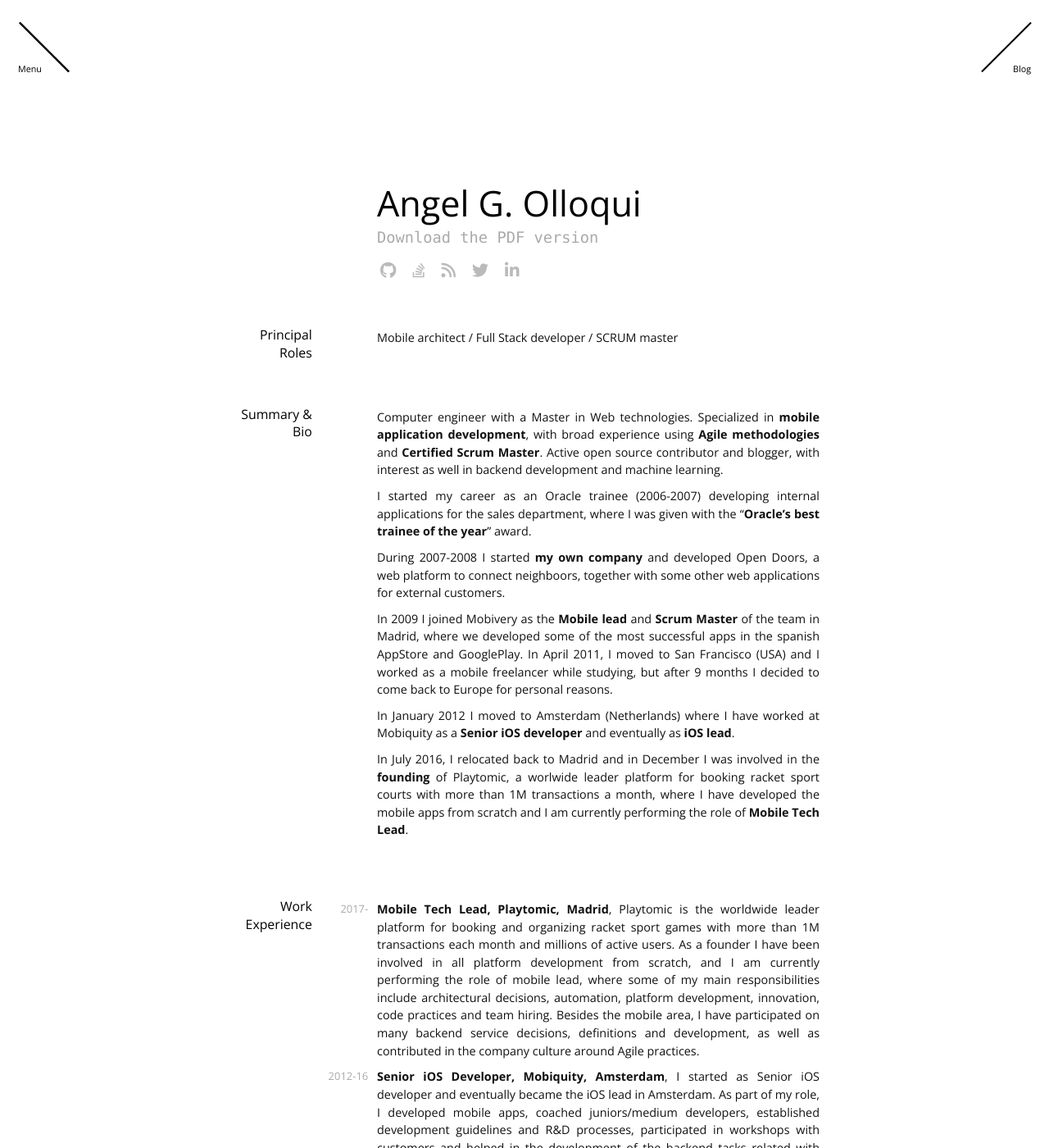
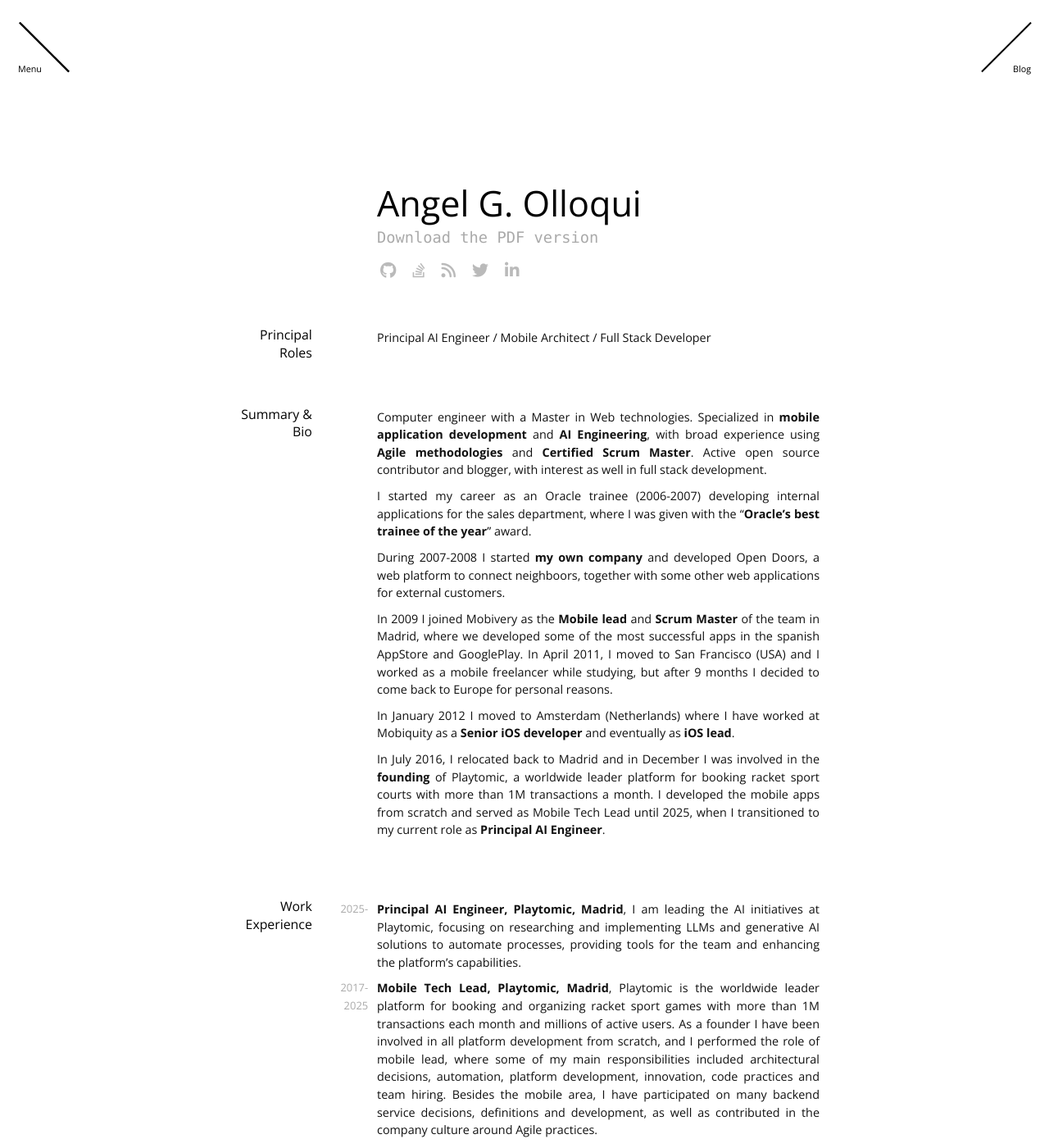
Before and after one commit to angelolloqui/angelolloqui.github.io, a Jekyll site: the page built from index.md, in a window 1280 px wide and 1400 px high. Shown: the whole window at 82% size. Built offline with Jekyll 4.4.1, drawn with Linux system fonts in a browser that asks for light colours; nearby versions of some CDN libraries; some web fonts are replaced.

Commit message:
Updated bio to reflect transition to Principal AI Engineer role and added a new blog post announcing the career shift to AI Engineering.

```diff
--- a/index.md
+++ b/index.md
@@ -14,10 +14,10 @@
 </div>
 
 ## Principal Roles
-Mobile architect / Full Stack developer / SCRUM master
+Principal AI Engineer / Mobile Architect / Full Stack Developer
 
 ## Summary & Bio
-Computer engineer with a Master in Web technologies. Specialized in **mobile application development**, with broad experience using **Agile methodologies** and **Certified Scrum Master**. Active [open source contributor](/open-source) and [blogger](/blog), with interest as well in backend development and machine learning.
+Computer engineer with a Master in Web technologies. Specialized in **mobile application development** and **AI Engineering**, with broad experience using **Agile methodologies** and **Certified Scrum Master**. Active [open source contributor](/open-source) and [blogger](/blog), with interest as well in full stack development.
 
 I started my career as an Oracle trainee (2006-2007) developing internal applications for the sales department, where I was given with the "**Oracle's best trainee of the year**" award.
 
@@ -28,13 +28,16 @@
 
 In January 2012 I moved to Amsterdam (Netherlands) where I have worked at [Mobiquity](https://www.mobiquityinc.com/) as a **Senior iOS developer** and eventually as **iOS lead**.
 
-In July 2016, I relocated back to Madrid and in December I was involved in the **founding** of [Playtomic](https://playtomic.io), a worlwide leader platform for booking racket sport courts with more than 1M transactions a month, where I have developed the mobile apps from scratch and I am currently performing the role of **Mobile Tech Lead**.
+In July 2016, I relocated back to Madrid and in December I was involved in the **founding** of [Playtomic](https://playtomic.io), a worldwide leader platform for booking racket sport courts with more than 1M transactions a month. I developed the mobile apps from scratch and served as Mobile Tech Lead until 2025, when I transitioned to my current role as **Principal AI Engineer**.
 
 
 ## Work Experience
 
-`2017-`
-__Mobile Tech Lead, [Playtomic](https://playtomic.io), Madrid__, Playtomic is the worldwide leader platform for booking and organizing racket sport games with more than 1M transactions each month and millions of active users. As a founder I have been involved in all platform development from scratch, and I am currently performing the role of mobile lead, where some of my main responsibilities include architectural decisions, automation, platform development, innovation, code practices and team hiring. Besides the mobile area, I have participated on many backend service decisions, definitions and development, as well as contributed in the company culture around Agile practices.
+`2025-`
+__Principal AI Engineer, [Playtomic](https://playtomic.io), Madrid__, I am leading the AI initiatives at Playtomic, focusing on researching and implementing LLMs and generative AI solutions to automate processes, providing tools for the team and enhancing the platform's capabilities.
+
+`2017-2025`
+__Mobile Tech Lead, [Playtomic](https://playtomic.io), Madrid__, Playtomic is the worldwide leader platform for booking and organizing racket sport games with more than 1M transactions each month and millions of active users. As a founder I have been involved in all platform development from scratch, and I performed the role of mobile lead, where some of my main responsibilities included architectural decisions, automation, platform development, innovation, code practices and team hiring. Besides the mobile area, I have participated on many backend service decisions, definitions and development, as well as contributed in the company culture around Agile practices.
 
 `2012-16`
 __Senior iOS Developer, [Mobiquity](https://www.mobiquityinc.com/), Amsterdam__, I started as Senior iOS developer and eventually became the iOS lead in Amsterdam. As part of my role, I developed mobile apps, coached juniors/medium developers, established development guidelines and R&D processes, participated in workshops with customers and helped in the development of the backend tasks related with mobile projects.
```
Also changed, not shown: _posts/2025-06-01-46-Switching-to-AI-Engineering.md (added, +33 -0 lines).
